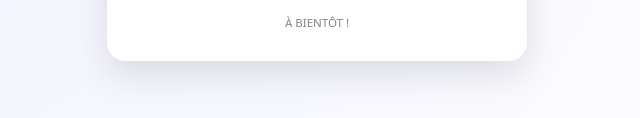
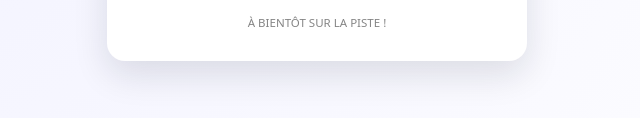
Before and after one commit to TanguyMartignon/Hub-Salom-Decaens, a plain HTML site: page index.html in a window 1280 px wide. Shown: the part 504-622 px from the top of the page, 323-963 px from the left. Drawn offline with Linux system fonts and the light colour scheme.

Commit message:
Update index.html (03/12/2025)

```diff
--- a/index.html
+++ b/index.html
@@ -114,7 +114,7 @@
     </section>
 
     <p class="footer">
-      À BIENTÔT !
+      À BIENTÔT SUR LA PISTE !
     </p>
   </main>
 </body>
```
